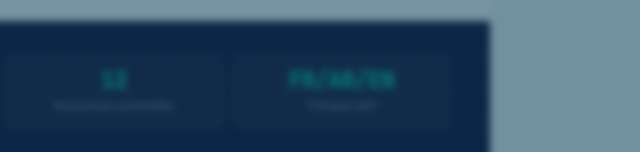
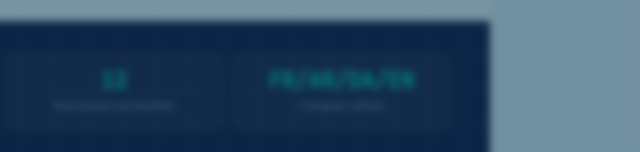
Before and after one commit to Vitagro/Sant-connect, a website: page public/index.html in a window 1280 px wide. Shown: the part 643-795 px from the top of the page, 640-1280 px from the left. Drawn offline with Linux system fonts and the light colour scheme; no server answers.

Commit message:
fix(content): update landing page language stat to reflect Darija
The "FR/AR/EN" stat chip was left stale after Darija was added as a
4th language earlier this session.

Co-Authored-By: Claude Sonnet 5 <noreply@anthropic.com>

```diff
--- a/public/index.html
+++ b/public/index.html
@@ -142,7 +142,7 @@
       <div class="stat-chip"><div class="stat-value">15</div><div class="stat-label">Spécialités médicales</div></div>
       <div class="stat-chip"><div class="stat-value">6</div><div class="stat-label">Méthodes de paiement</div></div>
       <div class="stat-chip"><div class="stat-value">12</div><div class="stat-label">Assurances connectées</div></div>
-      <div class="stat-chip"><div class="stat-value">FR/AR/EN</div><div class="stat-label">Trilingue natif</div></div>
+      <div class="stat-chip"><div class="stat-value">FR/AR/DA/EN</div><div class="stat-label">4 langues natives</div></div>
     </div>
   </div>
 
```
